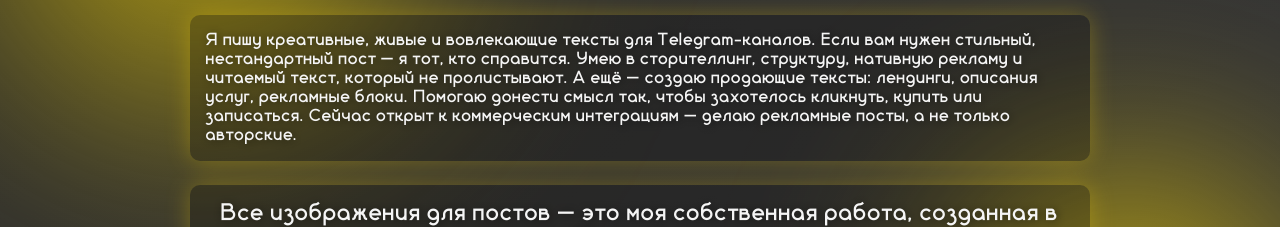
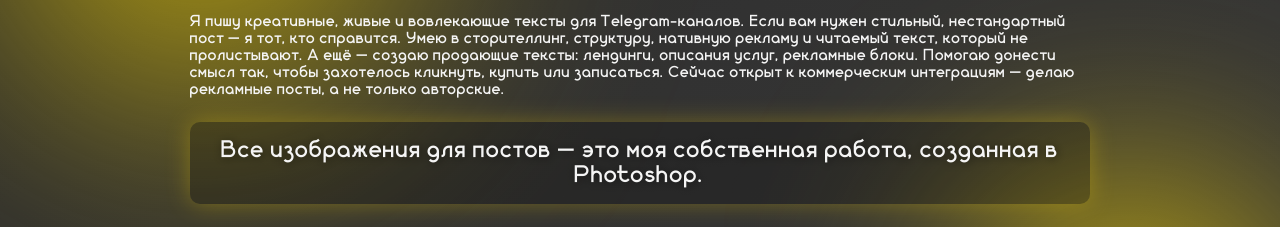
Before and after one commit to lnxtc/lnxtc, a plain HTML site: page index.html in a window 1280 px wide. Shown: the part 306-533 px from the top of the page. Drawn offline with Linux system fonts and the light colour scheme.

Commit message:
Update index.html

```diff
--- a/index.html
+++ b/index.html
@@ -382,9 +382,9 @@
 
     <div class="section">
       <h2 class="text-svet">О СЕБЕ</h2>
-      <p>Я пишу креативные, живые и вовлекающие тексты для Telegram-каналов. Если вам нужен стильный, нестандартный пост — я тот, кто справится. Умею в сторителлинг, структуру, нативную рекламу и читаемый текст, который не пролистывают.
+      <span>Я пишу креативные, живые и вовлекающие тексты для Telegram-каналов. Если вам нужен стильный, нестандартный пост — я тот, кто справится. Умею в сторителлинг, структуру, нативную рекламу и читаемый текст, который не пролистывают.</span>
 
-А ещё — создаю продающие тексты: лендинги, описания услуг, рекламные блоки. Помогаю донести смысл так, чтобы захотелось кликнуть, купить или записаться. Сейчас открыт к коммерческим интеграциям — делаю рекламные посты, а не только авторские.</p>
+<span>А ещё — создаю продающие тексты: лендинги, описания услуг, рекламные блоки. Помогаю донести смысл так, чтобы захотелось кликнуть, купить или записаться. Сейчас открыт к коммерческим интеграциям — делаю рекламные посты, а не только авторские.</span>
       <p class = "center-text2" >Все изображения для постов — это моя собственная работа, созданная в Photoshop.</p>
     </div>
 
```
